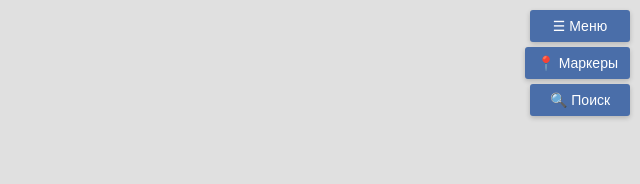
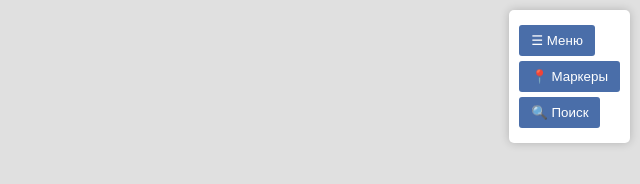
Before and after one commit to Donatellucky/fauxlore_map_test1, a plain HTML site: page index.html in a window 1280 px wide. Shown: the whole page, without its empty margins (640-1280 px from the left). Drawn offline with nearby package versions, Linux system fonts and the light colour scheme.

Commit message:
Update style.css 9

```diff
--- a/style.css
+++ b/style.css
@@ -9,26 +9,22 @@
     top: 10px;
     right: 10px;
     z-index: 1000;
-    display: flex;
-    flex-direction: column;
-    align-items: flex-end;
-    gap: 5px;
-    transition: all 0.3s ease;
+    background: white;
+    padding: 10px;
+    border-radius: 5px;
+    box-shadow: 0 0 10px rgba(0,0,0,0.2);
 }
 
 /* Стиль для всех кнопок */
 .control-btn {
+    display: block;
+    margin: 5px 0;
     padding: 8px 12px;
     background: #4a6ea9;
     color: white;
     border: none;
     border-radius: 3px;
     cursor: pointer;
-    font-size: 14px;
-    box-shadow: 0 2px 5px rgba(0,0,0,0.2);
-    min-width: 100px;
-    text-align: center;
-    transition: transform 0.2s;
 }
 
 .control-btn:hover {
```
